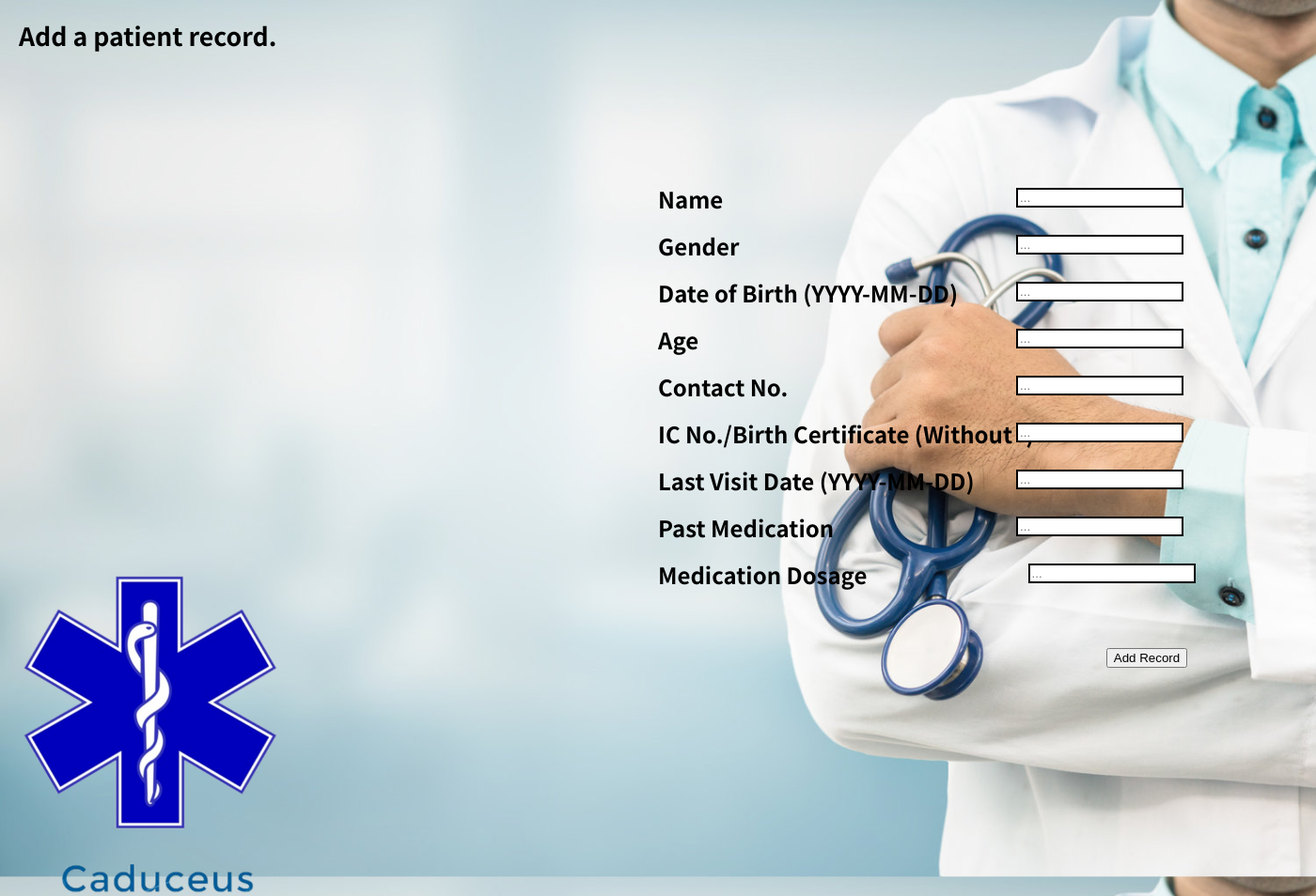
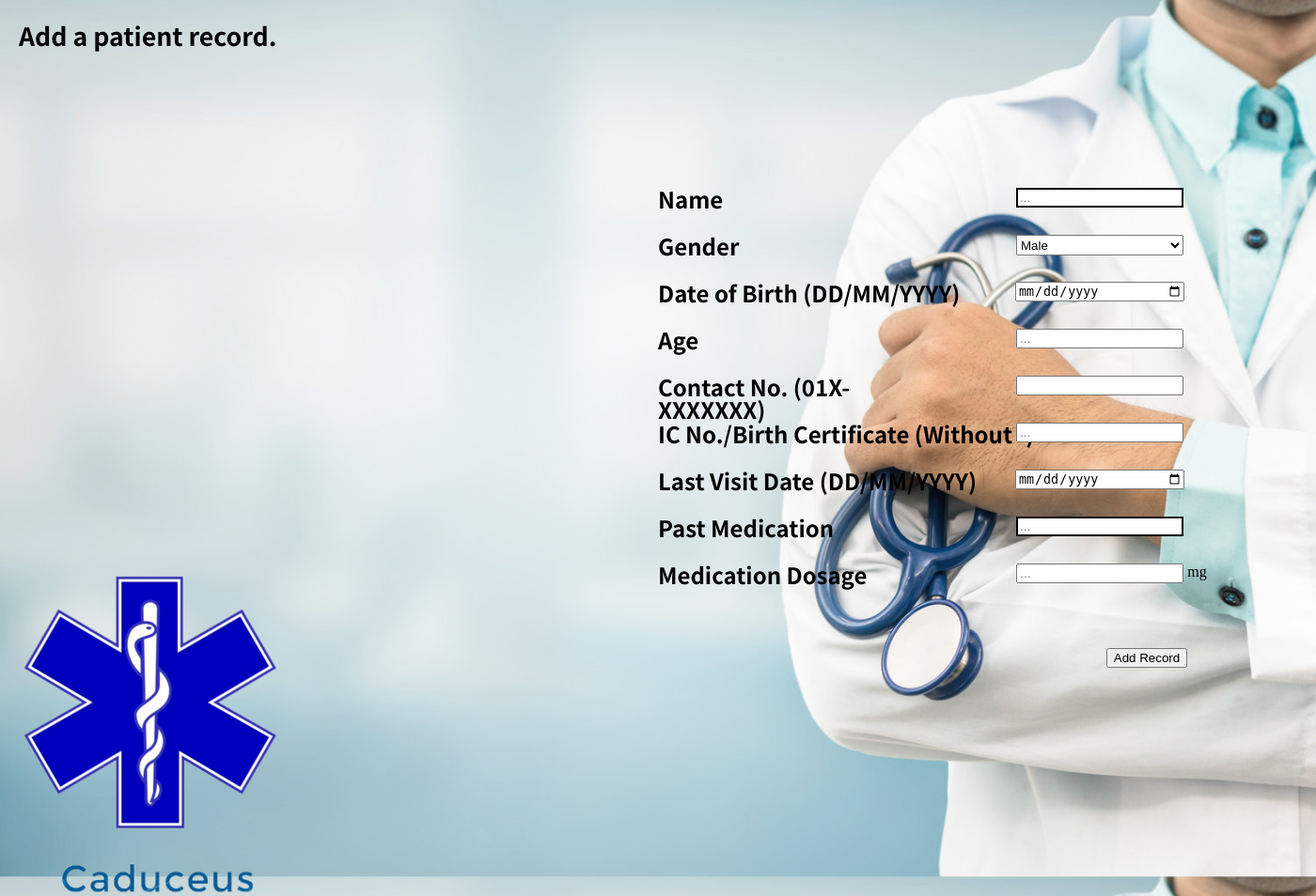
Before and after one commit to KennyNotRogers/Caduceus, a Flask app: page /add-patient in a window 1400 px wide. Shown: the top 954 px of the page at 94% size. Run offline with Flask 2, Linux system fonts and the light colour scheme; some libraries are stand-ins or nearby versions.

Commit message:
Add files via upload

```diff
--- a/template/add-patient.html
+++ b/template/add-patient.html
@@ -34,28 +34,34 @@
             <div class="form-control3"> <input type="text" name="pat_name" id="pat_name" placeholder="..."><br></div>
 
             <div class ="patgender"><label for="pat_gender"><b>Gender</b></label></div>
-            <div class="form-control4"><input type="text" name="pat_gender" id="pat_gender" placeholder="..."><br></div>
+            <div class="form-control4"><label for="pat_gender"> </label>
+                <select name="pat_gender"id="pat_gender">
+                    <option value="Male" selected>Male</option>
+                    <option value="Female">Female</option>
+                    <option value="Other">Other</option>
+                </select><br></div>
 
-            <div class="patdob"><label for="pat_dob"><b>Date of Birth (YYYY-MM-DD)</b></label></div>
-            <div class="form-control5"><input type="text" name="pat_dob" id="pat_dob" placeholder="..."><br></div>
+            <div class="patdob"><label for="pat_dob"><b>Date of Birth (DD/MM/YYYY)</b></label></div>
+            <div class="form-control5"><input type="date" name="pat_dob" id="pat_dob" placeholder="..."><br></div>
 
             <div class="patage"><label for="pat_age"><b>Age</b></label></div>
-            <div class="form-control6"><input type="text" name="pat_age" id="pat_age" placeholder="..."><br></div>
+            <div class="form-control6"><input type="number" min="0" max='150' oninvalid="alert('Age cannot be in alphabet,negative value or older than 150');"  name="pat_age" id="pat_age" placeholder="..."><br></div>
 
-            <div class="patcont"><label for="pat_cont"><b>Contact No.</b></label></div>
-            <div class="form-control7"><input type="text" name="pat_cont" id="pat_cont" placeholder="..."><br></div>
+            <div class="patcont"><label for="pat_cont"><b>Contact No. (01X-XXXXXXX)</b></label></div>
+            <div class="form-control7"><input type="tel" oninvalid="alert('Contact number cannot be in alphabet and must contain -');" name="pat_cont" id="pat_cont"
+                pattern="[0]{1}[1]{1}[0-9]{1}-[0-9]{7}"><br></div>
 
             <div class="patic"><label for="pat_ic"><b>IC No./Birth Certificate (Without -)</b></label></div>
-            <div class="form-control8"><input type="text" name="pat_ic" id="pat_ic" placeholder="..."><br></div>
+            <div class="form-control8"><input type="number" oninvalid="alert('IC cannot contain any sign such as -');" name="pat_ic" id="pat_ic" placeholder="..."><br></div>
 
-            <div class="patlv"><label for="past_visit"><b>Last Visit Date (YYYY-MM-DD)</b></label></div>
-            <div class="form-control9"><input type="text" name="past_visit" id="past_visit" placeholder="..."><br></div>
+            <div class="patlv"><label for="past_visit"><b>Last Visit Date (DD/MM/YYYY)</b></label></div>
+            <div class="form-control9"><input type="date"  name="past_visit" id="past_visit" placeholder="..."><br></div>
 
             <div class="patpm"><label for="past_med"><b>Past Medication</b></label></div>
             <div class="form-control10"><input type="text" name="past_med" id="past_med" placeholder="..."><br></div>
 
-            <div class="patmed"><label for="med_dose"><b>Medication Dosage</b></label></div>
-            <div class="form-control11"><input type="text" name="med_dose" id="med_dose" placeholder="..."><br></div>
+            <div class="patmed"><label for="med_dose"><b>Medication Dosage </b></label></div>
+            <div class="form-control11"><input type="number" min="1" oninvalid="alert('Dosage cannot be in alphabet or less than or equal to 0');" name="med_dose" id="med_dose" placeholder="..."> mg<br></div>
 
             <div class="form-control12"><input type="submit" class="addp-button" value="Add Record" onclick="window.location.href='http://127.0.0.1:5000/add-patient'"></div>
 
@@ -64,7 +70,7 @@
 
         <div class="logo-link">
             <a href="http://127.0.0.1:5000/options">
-                <img src="{{ url_for('static', filename='logo.PNG') }}" alt="MediBase logo">
+                <img src="{{ url_for('static', filename='logo.PNG') }}" alt="Caduceus logo">
             </a>
         </div>
 
--- a/template/appt_view.html
+++ b/template/appt_view.html
@@ -35,7 +35,7 @@
 
         <div class="logo-link">
             <a href="http://127.0.0.1:5000/options">
-                <img src="{{ url_for('static', filename='logo.PNG') }}" alt="MediBase logo">
+                <img src="{{ url_for('static', filename='logo.PNG') }}" alt="Caduceus logo">
             </a>
         </div>
 
--- a/template/booking.html
+++ b/template/booking.html
@@ -26,15 +26,15 @@
             <div class="patidbook"><label for="pat_id"><b>Patient ID</b></label></div>
             <div class="form-control13"><input type="text" name="pat_id" id="pat_id" placeholder="..."><br></div>
 
-            <div class="bookdate"><label for="book_date"><b>Booking Date (YYYY-MM-DD)</b></label></div>
-            <div class="form-control14"><input type="text" name="book_date" id="book_date" placeholder="..."><br></div>
+            <div class="bookdate"><label for="book_date"><b>Booking Date (DD-MM-YYYY)</b></label></div>
+            <div class="form-control14"><input type="date" name="book_date" id="book_date" placeholder="..."><br></div>
 
             <div class="form-control15"><input type="submit" class="book-button" value="Book Appointment" onclick="window.location.href='http://127.0.0.1:5000/booking'"></div>
         </form>
 
         <div class="logo-link">
             <a href="http://127.0.0.1:5000/options">
-                <img src="{{ url_for('static', filename='logo.PNG') }}" alt="MediBase logo">
+                <img src="{{ url_for('static', filename='logo.PNG') }}" alt="Caduceus logo">
             </a>
         </div>
 
--- a/template/calendar.html
+++ b/template/calendar.html
@@ -24,14 +24,14 @@
         </h1>
 
         <form action="" class="appt-check-form" method="POST">
-            <div class="datecheck"><label for="date-check"><b>Enter Date (YYYY-MM-DD)</b></label></div>
-            <div class="form-control16"><input type="text" name="date-check" id="date-check" placeholder="..."></div>
+            <div class="datecheck"><label for="date-check"><b>Enter Date (DD-MM-YYY)</b></label></div>
+            <div class="form-control16"><input type="date" name="date-check" id="date-check" placeholder="..."></div>
             <div class="form-control17"><input type="submit" class="submit-button" value="Check Appointments"></div>
         </form>
 
         <div class="logo-link">
             <a href="http://127.0.0.1:5000/options">
-                <img src="{{ url_for('static', filename='logo.PNG') }}" alt="MediBase logo">
+                <img src="{{ url_for('static', filename='logo.PNG') }}" alt="Caduceus logo">
             </a>
         </div>
 
--- a/template/login.html
+++ b/template/login.html
@@ -7,7 +7,7 @@
 
         <meta charset="utf-8">
         <div class="logo">
-            <img src="{{ url_for('static', filename='logo.PNG') }}" alt="MediBase logo"> <!--linking the MediBase logo to the login page-->
+            <img src="{{ url_for('static', filename='logo.PNG') }}" alt="Caduceus logo"> <!--linking the Caduceus logo to the login page-->
         </div>
         <link rel="stylesheet" href="{{ url_for('static', filename='css/style.css') }}">
         <link href="https://fonts.googleapis.com/css2?family=Noto+Sans+HK:wght@300&display=swap" rel="stylesheet"> <!--Linking the HK Noto Sans font from google-->
--- a/template/no-results.html
+++ b/template/no-results.html
@@ -23,7 +23,7 @@
 
         <div class="logo-link">
             <a href="http://127.0.0.1:5000/options">
-                <img src="{{ url_for('static', filename='logo.PNG') }}" alt="MediBase logo">
+                <img src="{{ url_for('static', filename='logo.PNG') }}" alt="Caduceus logo">
             </a>
         </div>
 
--- a/template/options.html
+++ b/template/options.html
@@ -21,7 +21,7 @@
 
         <div class="logo-link">
             <a href="http://127.0.0.1:5000/options">
-                <img src="{{ url_for('static', filename='logo.PNG') }}" alt="MediBase logo">
+                <img src="{{ url_for('static', filename='logo.PNG') }}" alt="Caduceus logo">
             </a>
         </div>
 
--- a/template/results.html
+++ b/template/results.html
@@ -25,21 +25,21 @@
                     <p>Patient ID      : {{ search[x]['pat_id'] }}</p>
                     <p>Name            : {{ search[x]['pat_name'] }}</p>
                     <p>Gender          : {{ search[x]['pat_gender'] }}</p>
-                    <p>DOB(YYYY/MM/DD)             : {{ search[x]['pat_dob'] }}</p>
+                    <p>DOB(DD/MM/YYY)  : {{ search[x]['pat_dob'] }}</p>
                     <p>Age             : {{ search[x]['pat_age'] }}</p>
                     <p>Contact No.     : {{ search[x]['pat_contact'] }}</p>
                     <p>IC              : {{ search[x]['pat_ic'] }}</p>
                     <p>Past Visit      : {{ search[x]['past_visit'] }}</p>
                     <p>Future Visit    : {{ search[x]['fut_visit'] }}</p>
                     <p>Past Medication : {{ search[x]['past_med'] }}</p>
-                    <p>Medicine Dosage : {{ search[x]['med_dosage'] }}</p><br><br>
+                    <p>Medicine Dosage : {{ search[x]['med_dosage'] }}mg</p><br><br>
                 {% endfor %}
             </h1>
         </div>
 
         <div class="logo-link">
             <a href="http://127.0.0.1:5000/options">
-                <img src="{{ url_for('static', filename='logo.PNG') }}" alt="MediBase logo">
+                <img src="{{ url_for('static', filename='logo.PNG') }}" alt="Caduceus logo">
             </a>
         </div>
 
```
Also changed, not shown: template/search.html (+5 -5 lines).
